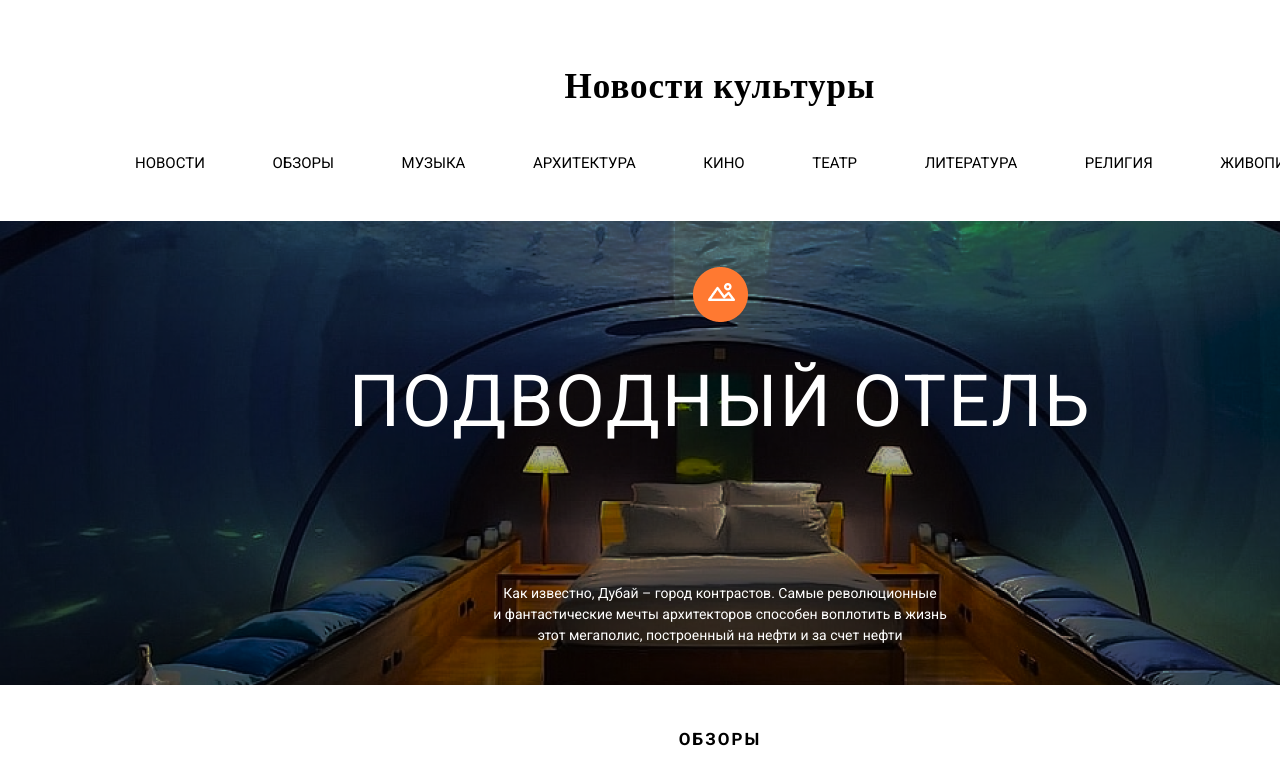
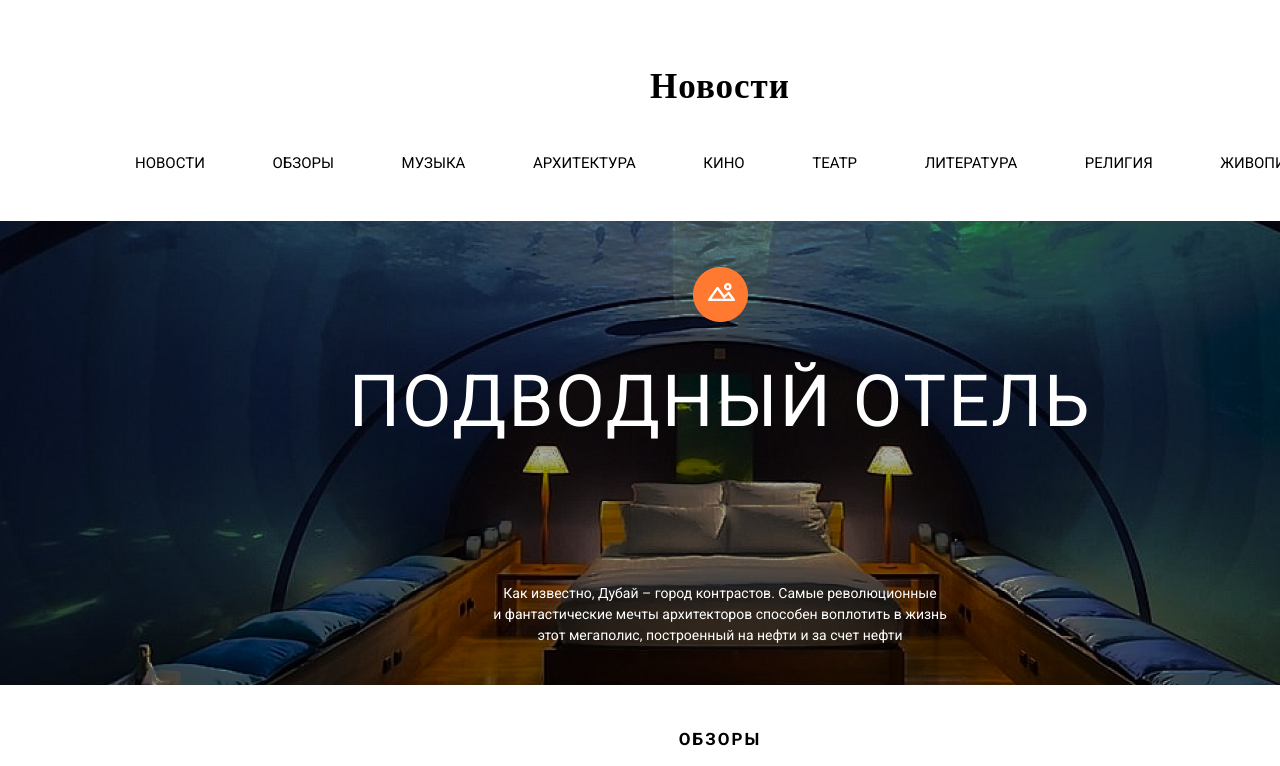
Before and after one commit to AlinaLeonidovna/cultural-news, a plain HTML site: page index.html in a window 1280 px wide. Shown: the top 766 px of the page. Drawn offline with nearby package versions, Linux system fonts and the light colour scheme.

Commit message:
Изменение заголовка h1

```diff
--- a/index.html
+++ b/index.html
@@ -12,7 +12,7 @@
 <body>
 	<header class="main-header">
 		<div class="conteiner">
-			<a class="main-header-logo" href="#">Новости культуры</a>
+			<a class="main-header-logo" href="#">Новости</a>
 			<nav class="main-header-navigation">
 				<ul class="site-navigation">
 					<li><a href="#">Новости</a></li>
```
